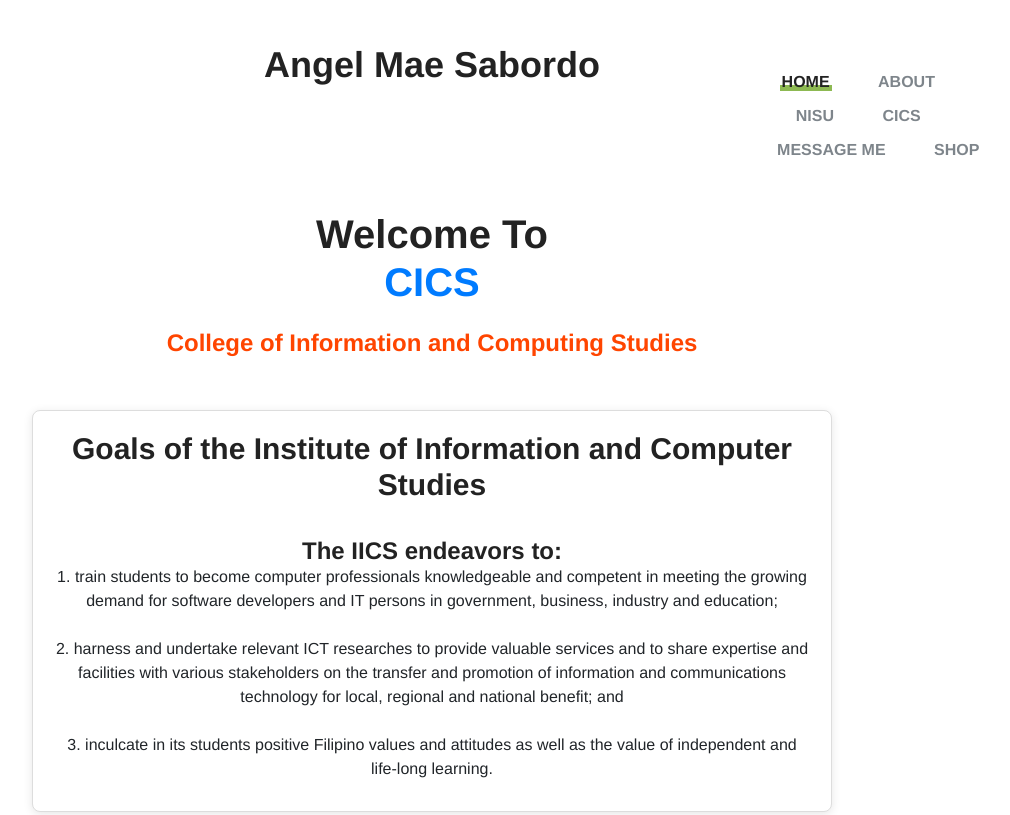
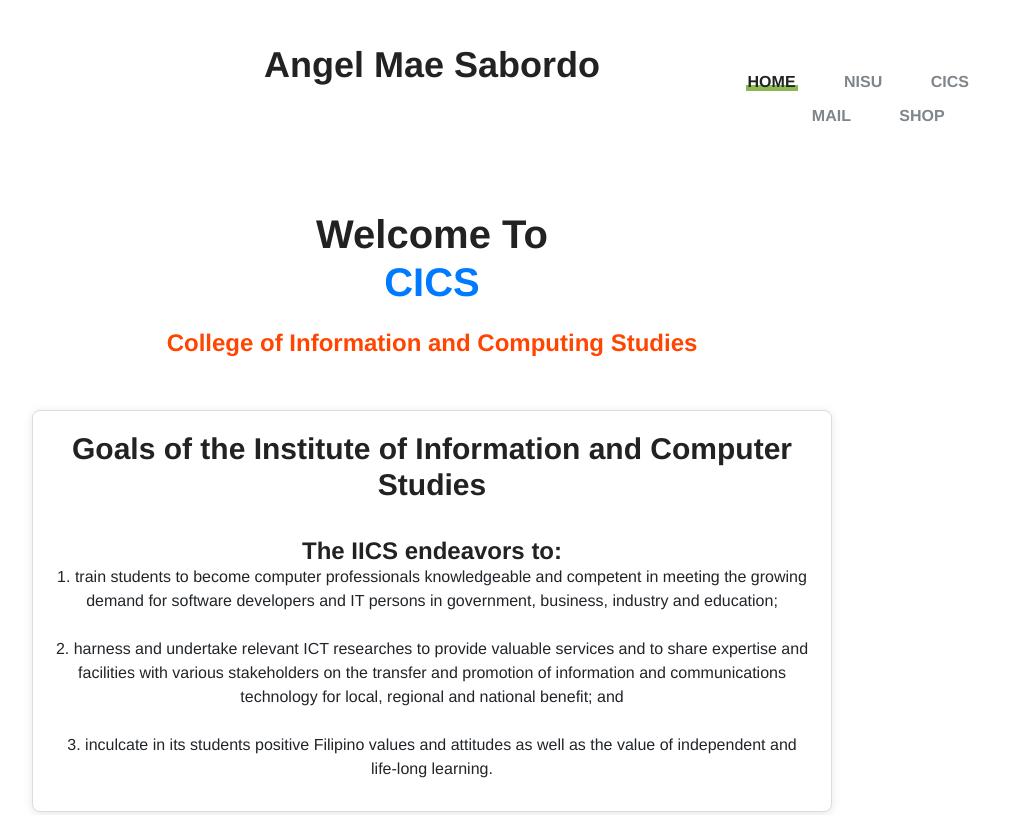
Before and after one commit to JCsorillo/Angel-MAE, a plain HTML site: page cics.html in a window 1280 px wide. Shown: the top 815 px of the page, without its empty margins (208-1218 px from the left). Drawn offline with nearby package versions, Linux system fonts and the light colour scheme.

Commit message:
Update cics.html

```diff
--- a/cics.html
+++ b/cics.html
@@ -71,10 +71,9 @@
                         <nav class="main__menu">
                             <ul class="nav__menu">
                                 <li><a href="index.html" class="menu--active">Home</a></li>
-                                <li><a href="#about">About</a></li>
 								<li><a href="nisu.html">NISU</a></li>
 								<li><a href="cics.html">CICS</a></li>
-                                <li><a href="mailto:angelmaekim523@gmail.com ">Message me</a></li>
+                                <li><a href="mailto:angelmaekim523@gmail.com ">Mail</a></li>
                                 <li><a href="shop.html">Shop</a></li>
                             </ul>
                         </nav>
```
